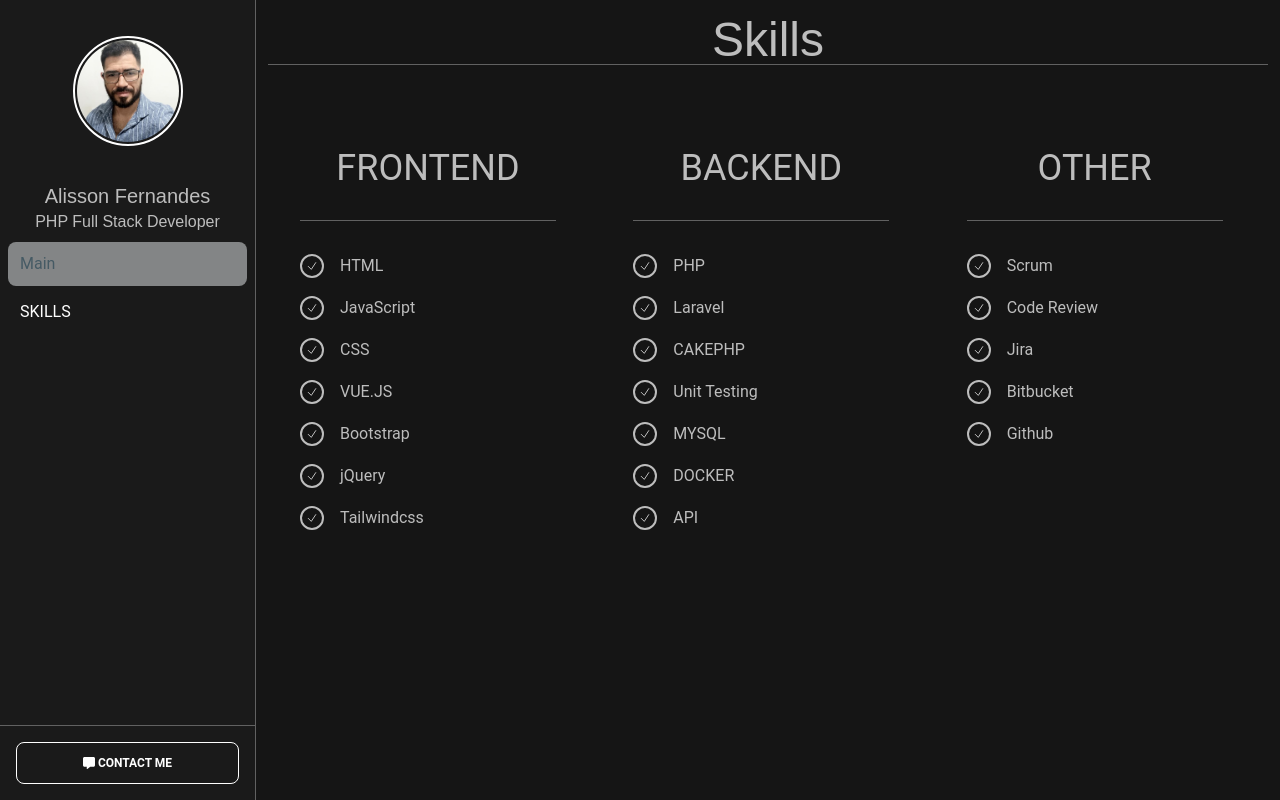
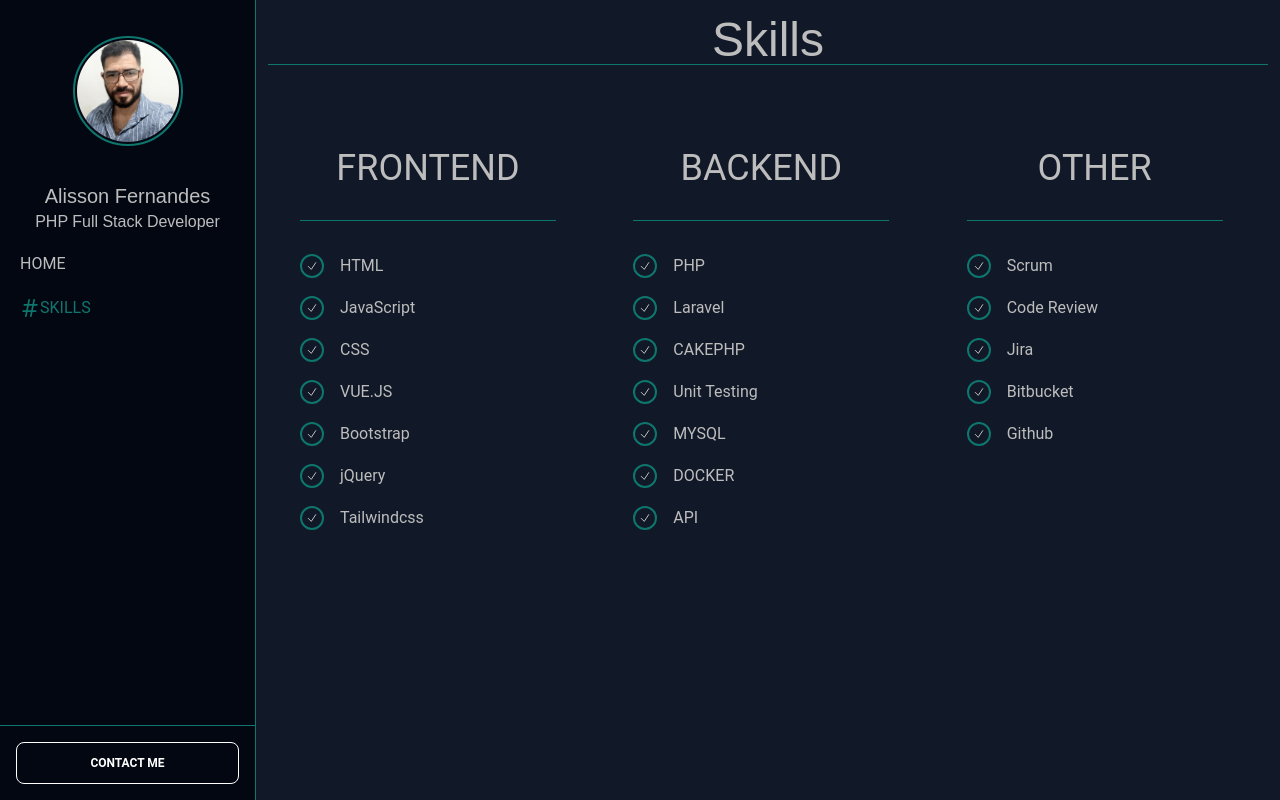
Before and after one commit to alisson04/cv, a React (Vite) app: page /skills in a window 1280 px wide. Built offline with nearby package versions, Linux system fonts and the light colour scheme.

Commit message:
[story] changed menu and some colors

```diff
--- a/src/App.jsx
+++ b/src/App.jsx
@@ -1,14 +1,6 @@
 import "./App.css";
 import Menu from "./components/Menu";
-
 import { Outlet } from "react-router-dom";
-
-
-import { library } from '@fortawesome/fontawesome-svg-core';
-import {faCheckSquare, faCoffee, faCircle, faMessage} from '@fortawesome/free-solid-svg-icons';
-
-library.add(faCheckSquare, faCoffee, faCircle, faMessage)
-
 
 function App() {
   return (
--- a/src/components/Menu.jsx
+++ b/src/components/Menu.jsx
@@ -4,33 +4,33 @@ import Navbar from "./Navbar.jsx";
 
 const Menu = () => {
   return (
-    <div className="menu h-screen bg-cv-primary-color grid grid-cols-1 content-between border-r border-gray-700">
+    <div className="menu h-screen bg-cv-color-4 grid grid-cols-1 content-between border-r border-cv-borders-color">
       <div>
         <div className="flex justify-center p-9">
           <Avatar
-            src="/src/img/profile.jpg"
+            src="/public/img/profile.jpg"
             alt="avatar"
             withBorder={true}
-            className="p-0.5"
+            className="p-0.5 border-cv-color-2"
             size="xxl"
-            color="white"
           />
         </div>
 
-        <div className="text-center text-gray-400">
-          <h1 className="text-xl">Alisson Fernandes</h1>
+        <div className="text-center text-cv-color-1">
+          <h1 className="text-xl text-cv-color-1">Alisson Fernandes</h1>
           <h2 className="text-md">PHP Full Stack Developer</h2>
         </div>
 
         <Navbar />
       </div>
-      <div className="p-4 border-t border-gray-700">
+      <div className="p-4 border-t border-cv-borders-color">
         <a
           href="https://api.whatsapp.com/send?phone=5516997099815&text=Ol%C3%A1,%20cheguei%20aqui%20pelo%20seu%20cv%20online!"
           target="_blank" rel="noreferrer"
         >
           <Button variant="outlined" color="white" fullWidth>
             <FontAwesomeIcon icon="message" /> Contact me
+            <FontAwesomeIcon icon="laptop-mobile" />
           </Button>
         </a>
       </div>
--- a/src/components/Navbar.jsx
+++ b/src/components/Navbar.jsx
@@ -1,20 +1,35 @@
 import React from "react";
-import {List, ListItem} from "@material-tailwind/react";
+import { List, ListItem } from "@material-tailwind/react";
 import { Link } from "react-router-dom";
+import { HashtagIcon } from "@heroicons/react/24/outline";
 
 const Navbar = () => {
   const [selected, setSelected] = React.useState(1);
   const setSelectedItem = (value) => setSelected(value);
+  const menuItems = [{name: 'HOME', path: '/'}, {name: 'SKILLS', path: '/skills'}];
 
   return (
     <nav>
-      <List className="text-white">
-        <Link to="/">
-          <ListItem selected={selected === 1} onClick={() => setSelectedItem(1)}>Main</ListItem>
-        </Link>
-        <Link to="/skills">
-          <ListItem selected={selected === 3} onClick={() => setSelectedItem(3)}>SKILLS</ListItem>
-        </Link>
+      <List className="text-white gap-0">
+        {menuItems.map((item, index) => (
+          <Link to={item.path}>
+            <ListItem
+              key={index}
+              className={
+                'bg-transparent rounded-none border-gray-700 ' +
+                'hover:bg-transparent hover:pl-6 hover:border-b hover:border-t hover:text-cv-color-2 ' +
+                'active:bg-transparent active:border-b active:border-t active:text-cv-color-2 active:text-cv-color-2 ' +
+                'focus:bg-transparent focus:border-b focus:border-t focus:text-cv-color-2 focus:text-cv-color-2 ' +
+                (selected === index ? 'text-cv-color-2' : 'text-cv-color-1')
+              }
+              selected={selected === index}
+              onClick={() => setSelectedItem(index)}
+            >
+              {selected === index && <HashtagIcon strokeWidth={2} className="h-5 w-5" />}
+              {item.name}
+            </ListItem>
+          </Link>
+        ))}
       </List>
     </nav>
   )
--- a/src/components/PageTitle.jsx
+++ b/src/components/PageTitle.jsx
@@ -2,8 +2,8 @@ import PropTypes from 'prop-types';
 
 const PageTitle = ({ title }) => {
   return (
-    <div className="h-screen-10 flex p-3 text-cv-tertiary-color">
-      <h1 className="self-center w-full text-5xl border-b border-gray-700">{ title }</h1>
+    <div className="h-screen-10 flex p-3 text-cv-color-1">
+      <h1 className="self-center w-full text-5xl border-b border-cv-borders-color">{ title }</h1>
     </div>
   )
 }
--- a/src/pages/Home.jsx
+++ b/src/pages/Home.jsx
@@ -3,7 +3,7 @@ import PageBody from "../components/PageBody.jsx";
 
 const Home = () => {
   return (
-    <div className="header text-center bg-cv-secondary-color text-cv-tertiary-color">
+    <div className="header text-center bg-cv-color-3 text-cv-tertiary-color">
       <PageTitle title="Home" />
       <PageBody content={<div className="p-3 overflow-hidden shadow sm:rounded-lg grid grid-cols-2">
         <div>
--- a/src/pages/Skills.jsx
+++ b/src/pages/Skills.jsx
@@ -1,9 +1,4 @@
-import {
-  Card,
-  CardHeader,
-  CardBody,
-  Typography,
-} from "@material-tailwind/react";
+import { Card, CardHeader, CardBody, Typography } from "@material-tailwind/react";
 import { CheckIcon } from "@heroicons/react/24/outline";
 import PageTitle from "../components/PageTitle.jsx";
 import PageBody from "../components/PageBody.jsx";
@@ -16,7 +11,7 @@ const skills = [
 
 const Main = () => {
   return (
-    <div className="header text-center bg-cv-secondary-color ">
+    <div className="header text-center bg-cv-color-3">
       <PageTitle title="Skills" />
       <PageBody content={
         <div className="grid grid-cols-3 self-center">
@@ -31,7 +26,7 @@ const Main = () => {
                 floated={false}
                 shadow={false}
                 color="transparent"
-                className="m-0 mb-8 rounded-none border-b border-gray-700 pb-8 text-center"
+                className="m-0 mb-8 rounded-none border-b border-cv-borders-color pb-8 text-center"
               >
                 <Typography
                   variant="h1"
@@ -44,7 +39,7 @@ const Main = () => {
                 <ul className="flex flex-col gap-4">
                   {skillItem.items.map((item, index) => (
                     <li key={index} className="flex items-center gap-4">
-                      <span className="rounded-full border-2 border-cv-tertiary-color p-1">
+                      <span className="rounded-full border-2 border-cv-borders-color p-1">
                         <CheckIcon strokeWidth={2} className="h-3 w-3 text-cv-tertiary-color" />
                       </span>
                       <Typography className="font-normal text-cv-tertiary-color">{ item }</Typography>
--- a/tailwind.config.js
+++ b/tailwind.config.js
@@ -6,9 +6,12 @@ module.exports = withMT({
   theme: {
     extend: {
       colors: {
-        'cv-primary-color': '#1A1A1A',
-        'cv-secondary-color': '#151515',
         'cv-tertiary-color': '#BDBDBD',
+        'cv-borders-color': 'rgb(15 118 110)',
+        'cv-color-1': '#BDBDBD',
+        'cv-color-2': 'rgb(15 118 110)',
+        'cv-color-3': 'rgb(17 24 39)',
+        'cv-color-4': 'rgb(3 7 18)',
       },
       fontFamily: {
         'main': ['Arial'],
```
Also changed, not shown: public/img/profile.jpg (renamed from src/img/profile.jpg).
